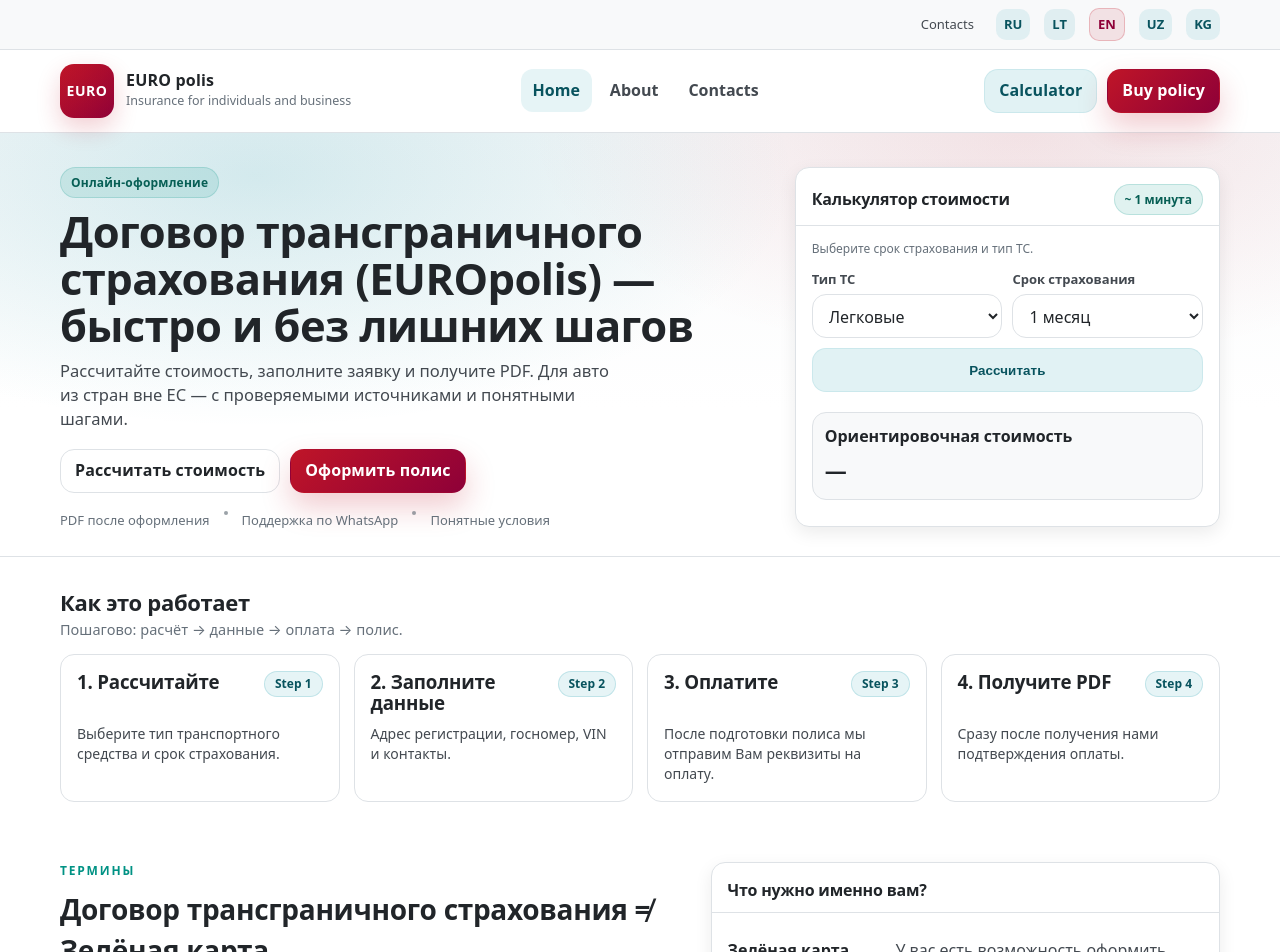
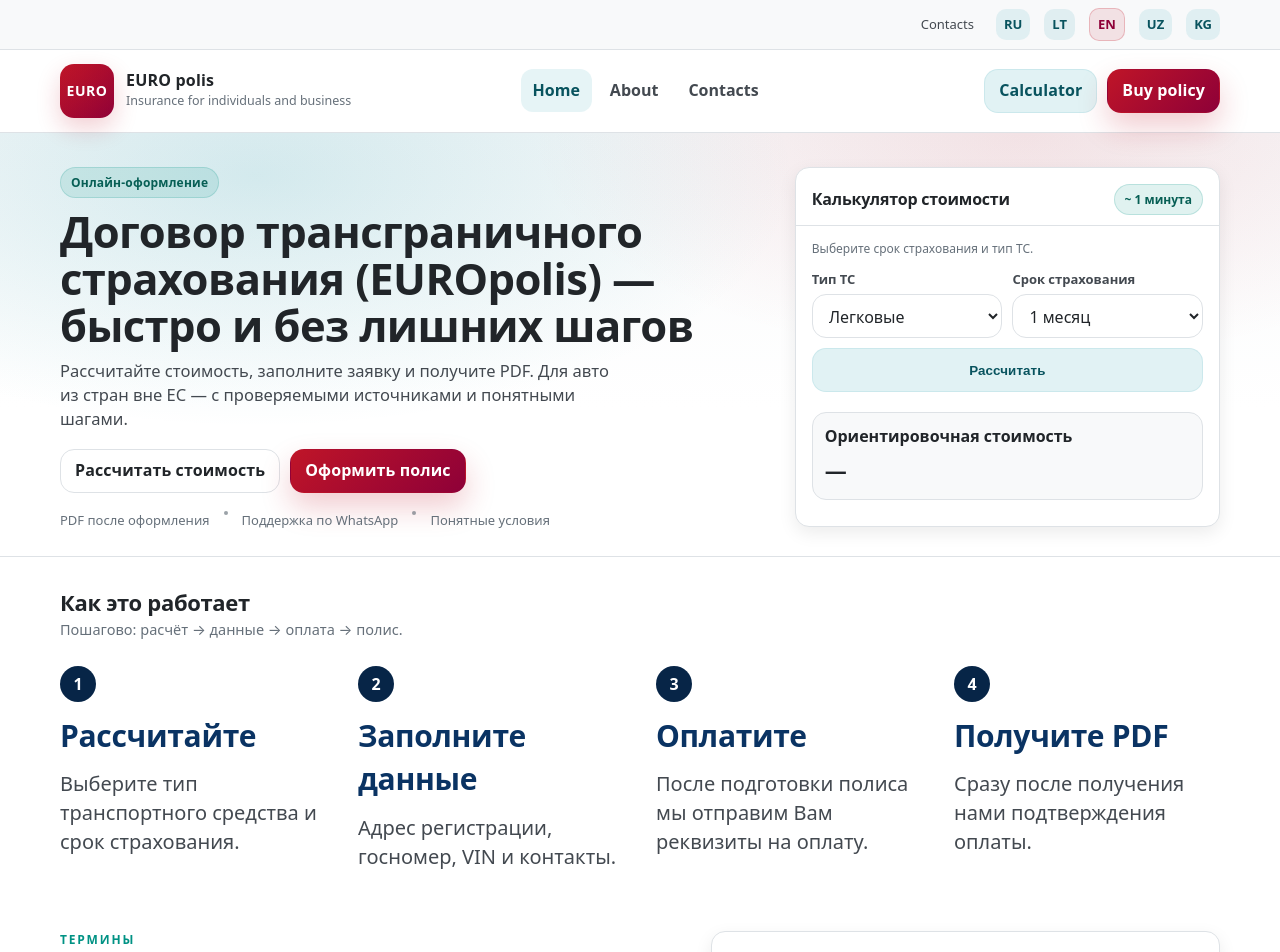
Before and after one commit to sinedis-soft/ergo-multilang, a Next.js app: page /en/ in a window 1280 px wide. Shown: the top 952 px of the page. Built offline with nearby package versions, Linux system fonts and the light colour scheme.

Commit message:
Add simplified ERGO-style footer

```diff
--- a/app/[lang]/layout.tsx
+++ b/app/[lang]/layout.tsx
@@ -1,4 +1,5 @@
 import Header from "@/app/components/Header";
+import Footer from "@/app/components/Footer";
 import { LOCALES, Lang } from "@/app/dictionaries/header";
 
 export const dynamicParams = false;
@@ -23,6 +24,7 @@
     <div className="min-h-dvh flex flex-col">
       <Header lang={lang} active="main" />
       {children}
+      <Footer lang={lang} />
     </div>
   );
 }
--- /dev/null
+++ b/app/components/Footer.tsx
@@ -0,0 +1,50 @@
+import Link from "next/link";
+import type { Lang } from "@/app/dictionaries/header";
+
+function withLang(lang: Lang, path: string) {
+  return `/${lang}${path}`;
+}
+
+export default function Footer({ lang }: { lang: Lang }) {
+  return (
+    <footer className="site-footer" aria-label="Footer">
+      <div className="site-footer__top">
+        <div className="container">
+          <div className="site-footer__grid">
+            <div>
+              <h3 className="site-footer__title">О компании ERGO</h3>
+              <div className="site-footer__links">
+                <Link href={withLang(lang, "/about")}>О нас</Link>
+              </div>
+            </div>
+
+            <div>
+              <h3 className="site-footer__title">Контакты</h3>
+              <div className="site-footer__links">
+                <Link href={withLang(lang, "/contacts")}>Контакты и офисы</Link>
+              </div>
+            </div>
+
+            <div>
+              <h3 className="site-footer__title">Более</h3>
+              <div className="site-footer__links">
+                <a href="#">Правила</a>
+                <a href="#">Документы с информацией о продукте</a>
+              </div>
+            </div>
+          </div>
+        </div>
+      </div>
+
+      <div className="site-footer__bottom">
+        <div className="container site-footer__bottom-row">
+          <span>© 2025 ERGO</span>
+          <div className="site-footer__legal">
+            <a href="#">Политика использования файлов cookie</a>
+            <a href="#">Политика конфиденциальности</a>
+          </div>
+        </div>
+      </div>
+    </footer>
+  );
+}
--- a/app/components/Home.tsx
+++ b/app/components/Home.tsx
@@ -59,20 +59,12 @@
             </div>
           </div>
 
-          <div className="grid-4">
+          <div className="process-flow" aria-label={t.process.title}>
             {t.process.steps.map((s, idx) => (
-              <article className="card process-card" key={idx}>
-                <div className="card__body">
-                  <div className="card__top">
-                    <h3 className="card__title">
-                      {idx + 1}. {s.title}
-                    </h3>
-                    <span className="tag tag--blue step-tag">
-                      {`Step ${idx + 1}`}
-                    </span>
-                  </div>
-                  <p className="card__text">{s.text}</p>
-                </div>
+              <article className="process-flow__item" key={idx}>
+                <span className="process-flow__num" aria-hidden="true">{idx + 1}</span>
+                <h3 className="process-flow__title">{s.title}</h3>
+                <p className="process-flow__text">{s.text}</p>
               </article>
             ))}
           </div>
--- a/app/globals.css
+++ b/app/globals.css
@@ -1053,7 +1053,7 @@
 
 .coverage__title{
   margin: 0 0 18px 0;
-  font-size: 34px;
+  font-size: 30px;
   line-height: 1.1;
   letter-spacing: -.4px;
   color: var(--coverage-accent); /* как в примере: заголовок бордовый */
@@ -1164,3 +1164,137 @@
   flex-direction: column;
   gap: 10px;
 }
+
+
+/* Process section style (as requested mock) */
+.process-flow{
+  display: grid;
+  grid-template-columns: repeat(4, minmax(0, 1fr));
+  gap: 32px;
+  margin-top: 26px;
+}
+
+.process-flow__item{
+  display: flex;
+  flex-direction: column;
+  align-items: flex-start;
+  gap: 12px;
+}
+
+.process-flow__num{
+  width: 36px;
+  height: 36px;
+  border-radius: 999px;
+  background: #072547;
+  color: #fff;
+  font-weight: 800;
+  display: inline-flex;
+  align-items: center;
+  justify-content: center;
+  line-height: 1;
+}
+
+.process-flow__title{
+  margin: 0;
+  font-size: 30px;
+  font-weight: 900;
+  letter-spacing: -.3px;
+  color: #0a3363;
+}
+
+.process-flow__text{
+  margin: 0;
+  color: var(--text-700);
+  font-size: 20px;
+  line-height: 1.45;
+  max-width: 34ch;
+}
+
+@media (max-width: 1200px){
+  .process-flow__title{ font-size: 24px; }
+  .process-flow__text{ font-size: 17px; }
+}
+
+@media (max-width: 980px){
+  .process-flow{
+    grid-template-columns: repeat(2, minmax(0, 1fr));
+    gap: 22px;
+  }
+}
+
+@media (max-width: 760px){
+  .process-flow{
+    grid-template-columns: 1fr;
+  }
+}
+
+/* Footer (ERGO-style simplified) */
+.site-footer{
+  margin-top: 28px;
+  background: #f0f2f4;
+  border-top: 1px solid #d8dde2;
+  color: #12243b;
+}
+
+.site-footer__top{
+  padding: 34px 0 28px;
+}
+
+.site-footer__grid{
+  display: grid;
+  grid-template-columns: repeat(3, minmax(0, 1fr));
+  gap: 30px;
+}
+
+.site-footer__title{
+  margin: 0 0 14px;
+  color: #0d2341;
+  font-size: 40px;
+  line-height: 1.1;
+  font-weight: 900;
+}
+
+.site-footer__links{
+  display: grid;
+  gap: 12px;
+}
+
+.site-footer__links a{
+  color: #0d2341;
+  font-size: 33px;
+  line-height: 1.25;
+}
+
+.site-footer__links a:hover{ text-decoration: underline; }
+
+.site-footer__bottom{
+  border-top: 1px solid #d8dde2;
+  background: #e6eaee;
+}
+
+.site-footer__bottom-row{
+  min-height: 56px;
+  display: flex;
+  align-items: center;
+  justify-content: space-between;
+  gap: 12px;
+  font-size: 14px;
+}
+
+.site-footer__legal{
+  display: flex;
+  gap: 18px;
+  flex-wrap: wrap;
+}
+
+.site-footer__legal a{ text-decoration: underline; }
+
+@media (max-width: 1200px){
+  .site-footer__title{ font-size: 30px; }
+  .site-footer__links a{ font-size: 22px; }
+}
+
+@media (max-width: 760px){
+  .site-footer__grid{ grid-template-columns: 1fr; gap: 22px; }
+  .site-footer__bottom-row{ flex-direction: column; align-items: flex-start; padding: 10px 0; }
+}
--- a/package.json
+++ b/package.json
@@ -6,7 +6,8 @@
     "dev": "next dev",
     "build": "next build",
     "start": "next start",
-    "lint": "eslint"
+    "lint": "eslint",
+    "check:relations": "node scripts/check-relations.mjs"
   },
   "dependencies": {
     "next": "16.1.6",
```
Also changed, not shown: scripts/check-relations.mjs (added, +36 -0 lines).
